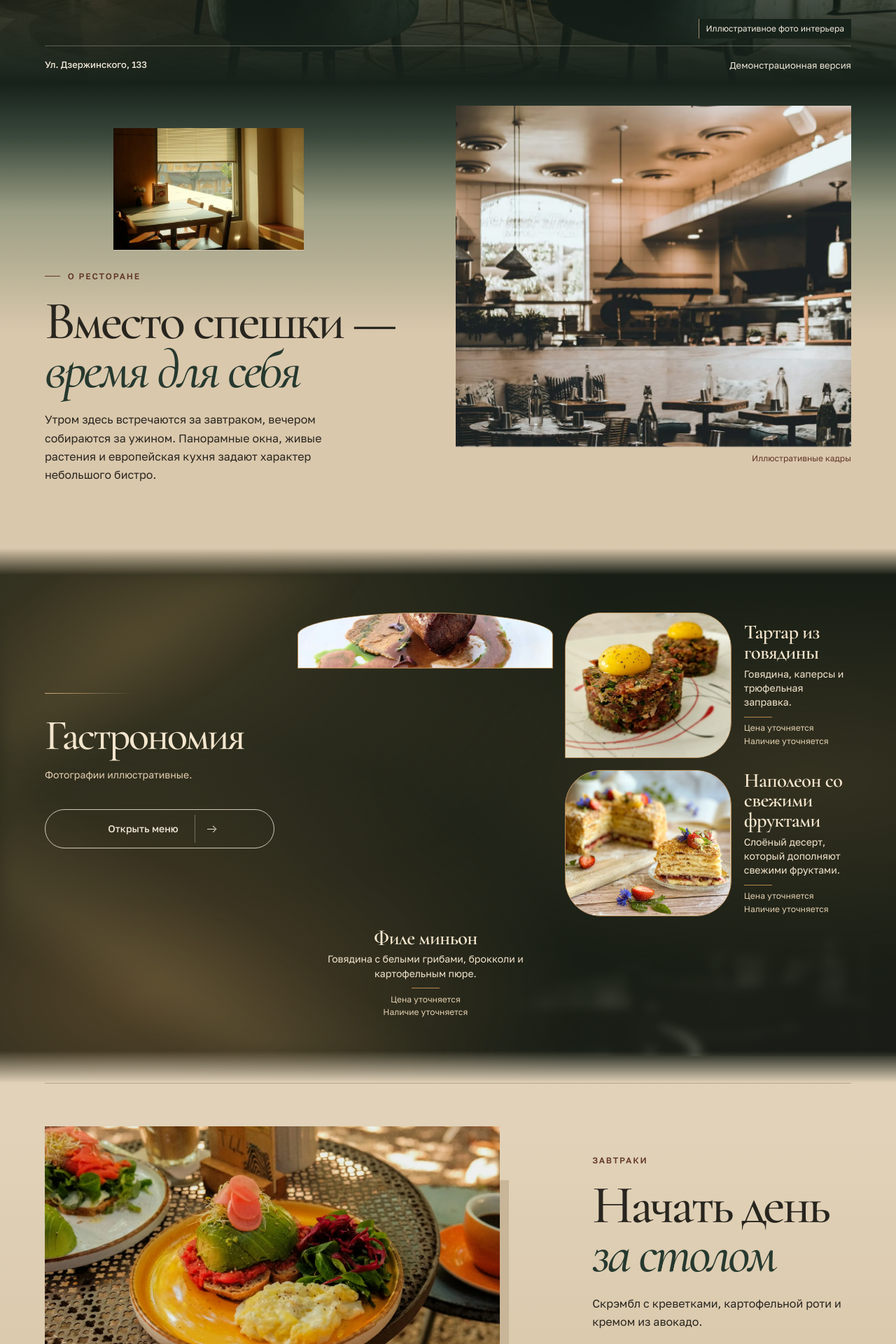
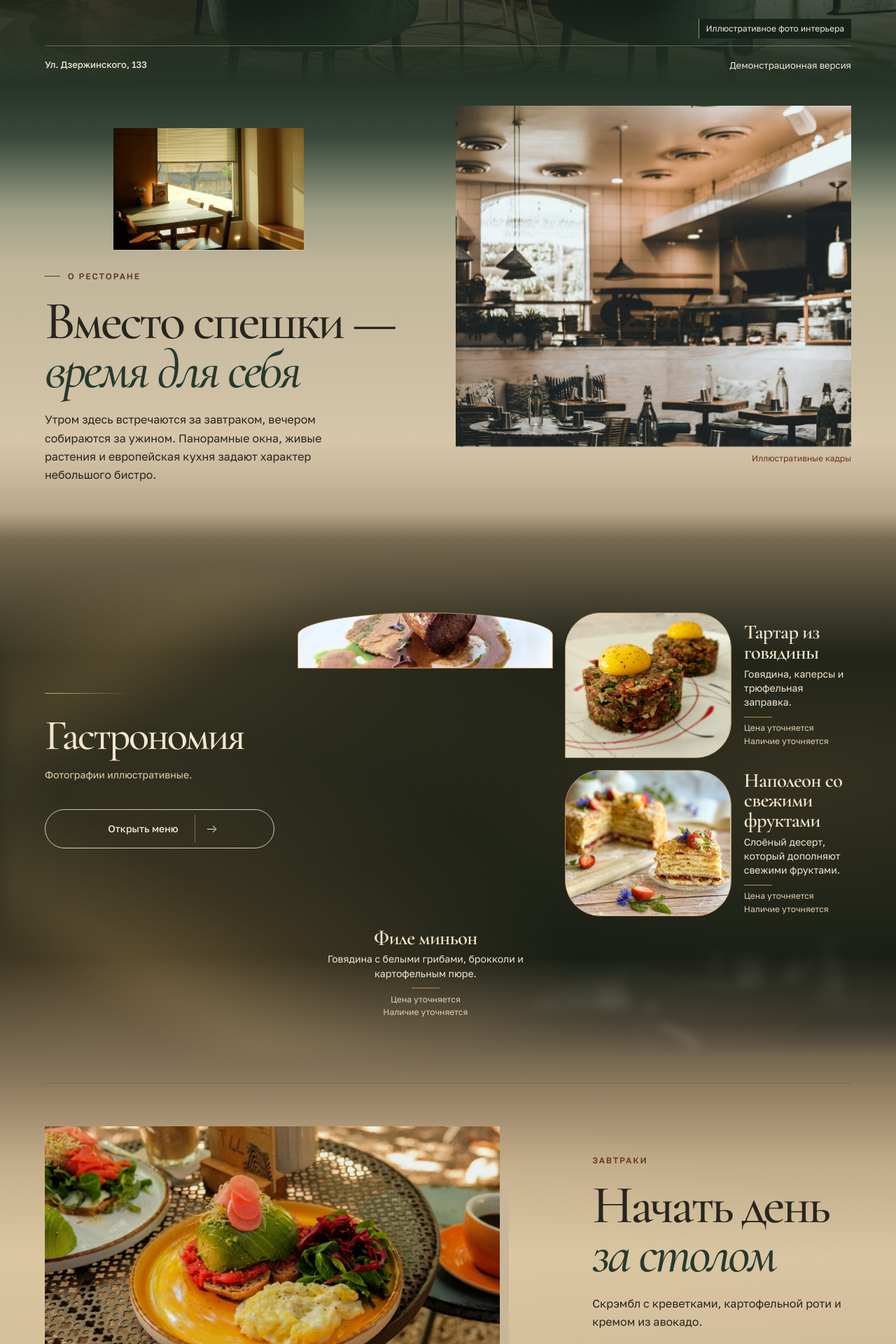
Before and after one commit to genafedorov791-hash/vmesto-keksa, a Next.js app: page / in a window 1280 px wide. Shown: the part 680-2600 px from the top of the page at 70% size. Built offline with nearby package versions, Linux system fonts and the light colour scheme.

Commit message:
Blend homepage backgrounds across section boundaries

```diff
--- a/app/cover.css
+++ b/app/cover.css
@@ -188,7 +188,7 @@
 .hero--cinema {
   position: relative;
   color: var(--milk);
-  background: var(--cover-ink);
+  background: linear-gradient(180deg, var(--cover-ink) 48%, var(--cover-exit));
 }
 
 .hero--cinema .hero-inner {
--- a/app/globals.css
+++ b/app/globals.css
@@ -12,7 +12,6 @@
   --line-light: rgb(100 76 53 / 35%);
   --line-dark: rgb(214 196 165 / 38%);
   --intro-sand: #dac8ac;
-  --breakfast-linen: #e1d2b9;
   --booking-olive: #29372d;
   --control-ease: 220ms ease;
   --font-display: "Cormorant Garamond", "Times New Roman", serif;
@@ -249,21 +248,37 @@ figcaption, .picture-note {
   to { transform: translateY(0); }
 }
 
+/* Adjacent backgrounds share an endpoint, with the tonal changes distributed across both sections. */
+.site-frame {
+  --cover-exit: #263327;
+  --menu-entry: #70634b;
+  --menu-exit: #8b785e;
+  --morning-edge: #c6b491;
+  --gallery-entry: #beb38f;
+  --gallery-exit: #324135;
+  background-color: var(--cover-ink);
+}
+
 .introduction {
+  --menu-approach: linear-gradient(0deg, var(--menu-entry), #78694f 0.8rem, #b7a689 3.15rem,
+    transparent clamp(6rem, 12vw, 11rem));
   background-color: var(--intro-sand);
-  background-image: linear-gradient(180deg, var(--linen), var(--intro-sand) 90%);
+  background-image:
+    var(--menu-approach),
+    linear-gradient(180deg, var(--linen), var(--intro-sand) 69%);
 }
 
 .site-frame--cinema .introduction {
   padding-block-start: clamp(1.4rem, 2.45vw, 2.25rem);
-  background-image: linear-gradient(180deg,
-    var(--cover-ink),
-    var(--olive) 20%,
-    var(--sage) 49%,
-    var(--intro-sand) 96%
-  );
-  background-repeat: no-repeat;
-  background-size: 100% clamp(15rem, 29vw, 27rem);
+  background-image:
+    var(--menu-approach),
+    linear-gradient(180deg,
+      var(--cover-exit),
+      var(--olive) clamp(2.3rem, 6vw, 5.5rem),
+      var(--sage) clamp(6.25rem, 14vw, 12.5rem),
+      #c0b69a clamp(11.5rem, 20vw, 17.5rem),
+      var(--intro-sand) 84%
+    );
 }
 
 .site-frame--cinema .intro-room {
@@ -336,7 +351,8 @@ figcaption, .picture-note {
   overflow: clip;
   color: #f3e5cd;
   background:
-    linear-gradient(var(--intro-sand), transparent 5%, transparent 94%, var(--breakfast-linen)),
+    linear-gradient(180deg, var(--menu-entry), transparent clamp(6.25rem, 12vw, 12rem)),
+    linear-gradient(0deg, var(--menu-exit), transparent clamp(7.5rem, 14vw, 13rem)),
     radial-gradient(ellipse at 16% 84%, #524329 0%, transparent 41%),
     radial-gradient(ellipse at 14% 16%, #403a25 0%, transparent 43%),
     radial-gradient(ellipse at 90% 43%, #343120 0%, transparent 45%),
@@ -364,7 +380,10 @@ figcaption, .picture-note {
   background: url("/assets/photos/gallery-table.webp") center 62% / cover;
   filter: blur(7px) sepia(0.3);
   opacity: 0.46;
-  mask-image: radial-gradient(ellipse at 96% 100%, black 15%, transparent 70%);
+  mask-image:
+    radial-gradient(ellipse at 96% 100%, black 15%, transparent 70%),
+    linear-gradient(180deg, black 72%, transparent);
+  mask-composite: intersect;
   pointer-events: none;
 }
 
@@ -524,9 +543,19 @@ figcaption, .picture-note {
 .preview-menu__price, .dish-dialog-status { color: var(--earth-text); }
 
 .breakfast {
+  --first-light: clamp(3.25rem, 9vw, 7.5rem);
   padding-block-start: 0;
-  background-color: var(--breakfast-linen);
-  background-image: linear-gradient(180deg, var(--breakfast-linen) 12%, var(--sand));
+  background-color: var(--morning-edge);
+  background-image:
+    radial-gradient(ellipse 65% 42% at 32% 48%, rgb(232 202 155 / 36%), transparent),
+    linear-gradient(180deg,
+      var(--menu-exit),
+      #957f63 0.85rem,
+      #c1ac8a var(--first-light),
+      #d9c5a3 42%,
+      #cfbb99 70%,
+      var(--morning-edge)
+    );
 }
 
 .breakfast-grid {
@@ -570,7 +599,10 @@ figcaption, .picture-note {
 
 .breakfast-hours span { font-size: 0.8125rem; font-weight: 400; }
 
-.atmosphere { background: var(--sand); }
+.atmosphere {
+  background-color: var(--gallery-entry);
+  background-image: linear-gradient(180deg, var(--morning-edge), var(--gallery-entry) clamp(6rem, 11vw, 9rem));
+}
 
 .atmosphere-heading {
   display: flex;
@@ -589,15 +621,16 @@ figcaption, .picture-note {
 
 .atmosphere-gallery {
   padding-block-end: clamp(2.75rem, 5vw, 4.5rem);
-  background-color: var(--olive);
-  background-image: linear-gradient(180deg,
-    var(--sand),
-    var(--sage) 25%,
-    #67745f 47%,
-    var(--olive) 86%
-  );
-  background-size: 100% clamp(13rem, 25vw, 22rem);
-  background-repeat: no-repeat;
+  background-color: var(--gallery-exit);
+  background-image:
+    radial-gradient(ellipse 55% 28% at 73% 59%, rgb(155 158 132 / 12%), transparent),
+    linear-gradient(180deg,
+      var(--gallery-entry),
+      var(--sage) clamp(2.4rem, 7vw, 6.3rem),
+      #606b55 clamp(8.5rem, 22vw, 19.8rem),
+      var(--olive) 69%,
+      var(--gallery-exit)
+    );
 }
 
 .gallery-grid {
@@ -641,7 +674,9 @@ figcaption, .picture-note {
 .booking {
   padding-block-start: clamp(1.6rem, 4.6vw, 4.3rem);
   background-color: var(--booking-olive);
-  background-image: linear-gradient(180deg, var(--olive), var(--booking-olive));
+  background-image:
+    radial-gradient(ellipse 52% 45% at 25% 49%, rgb(155 158 132 / 9%), transparent),
+    linear-gradient(180deg, var(--gallery-exit), #2d3c31 57%, var(--booking-olive));
 }
 
 .booking-copy .eyebrow, .contacts-copy .eyebrow { color: var(--sand); }
@@ -661,7 +696,7 @@ figcaption, .picture-note {
 .contacts {
   padding-block: 0 1.6rem;
   background-color: var(--cover-ink);
-  background-image: linear-gradient(180deg, var(--booking-olive), var(--cover-ink));
+  background-image: linear-gradient(180deg, var(--booking-olive), #213027 56%, var(--cover-ink));
 }
 
 .contacts-grid {
@@ -866,6 +901,8 @@ figcaption, .picture-note {
   .site-frame--cinema .intro-copy { grid-area: 2 / 1 / 3 / -1; }
 
 
+  .breakfast { --first-light: 2.05rem; }
+
   .breakfast-copy { grid-row: 1; margin-block-end: 0.2rem; }
   .breakfast-photo { grid-row: 2; margin-inline-end: 0.6rem; }
   .breakfast-photo::before { inset-inline-end: -0.6rem; }
```
Also changed, not shown: 4 other files (tests, documents, lock files or other folders).
